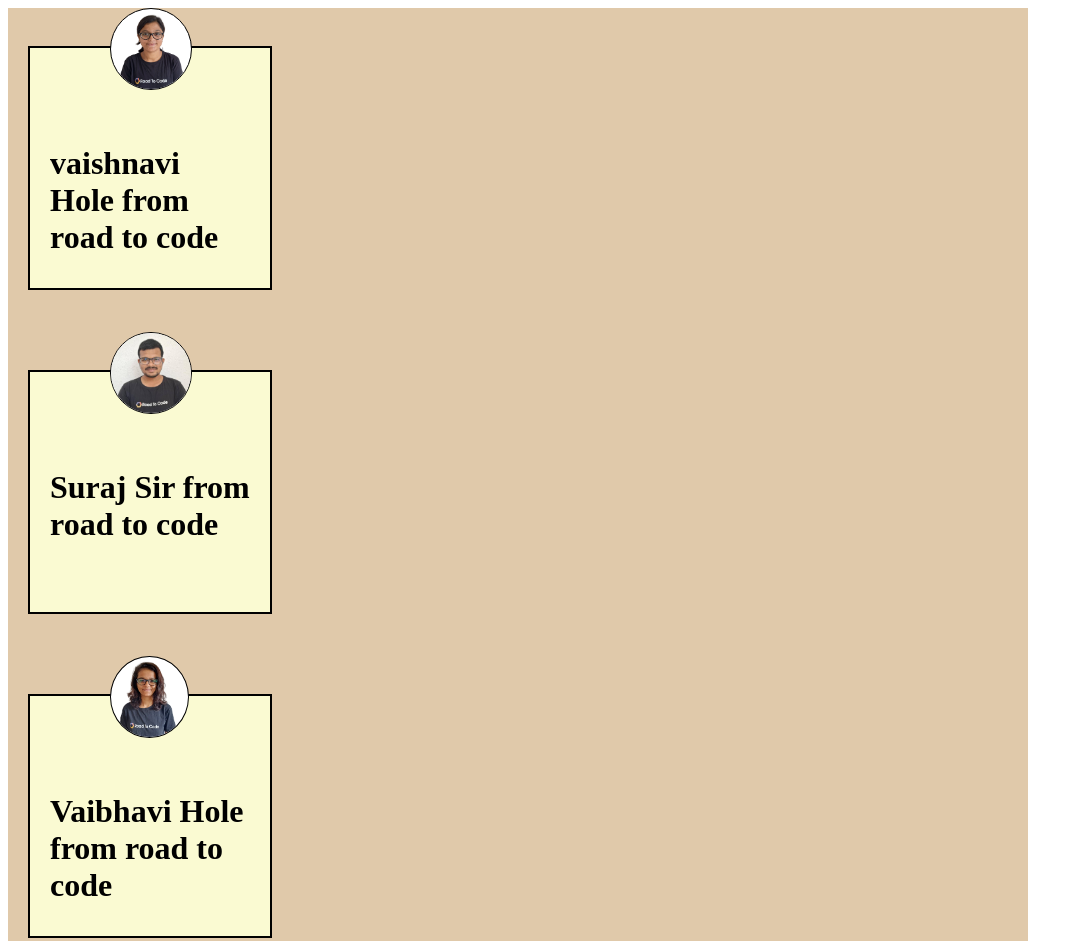
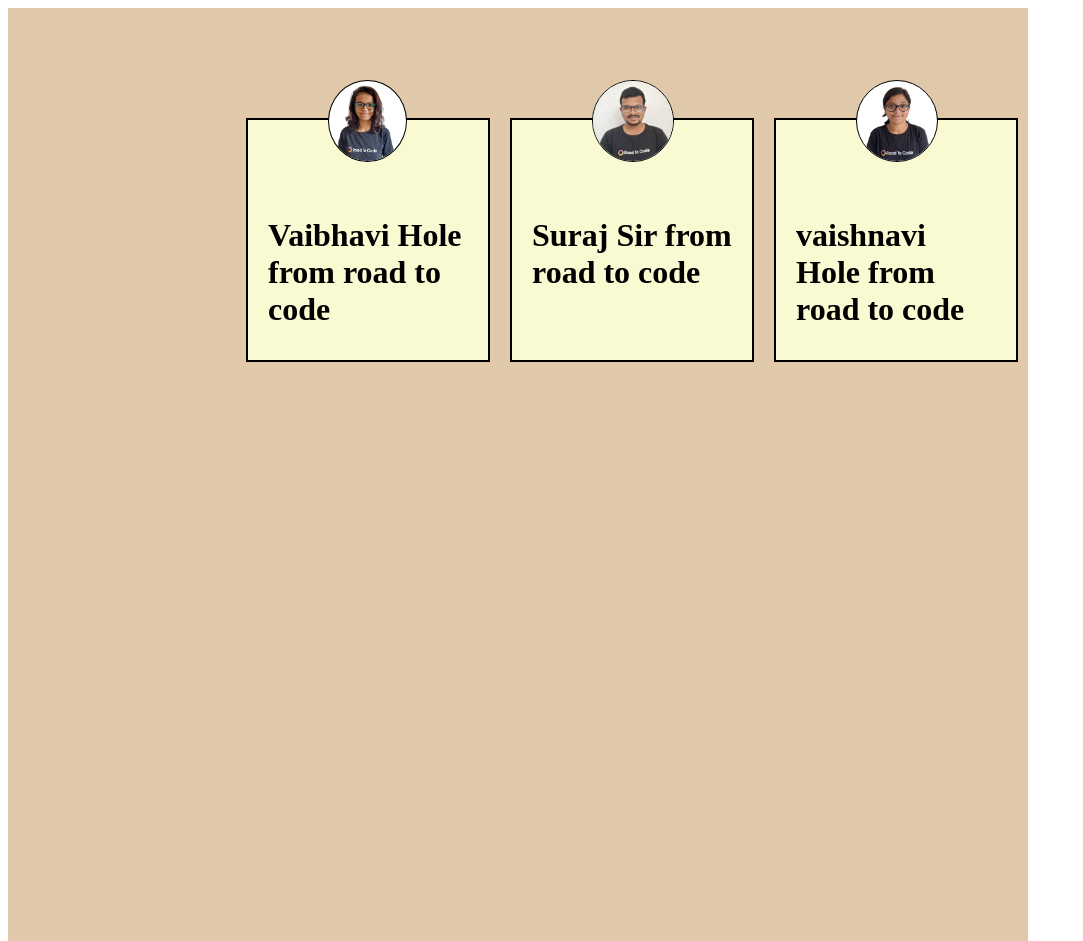
Before and after one commit to khardeaditya/Assign-17, a plain HTML site: page index.html in a window 1280 px wide. Shown: the top 941 px of the page, without its empty margins (0-1083 px from the left). Drawn offline with Linux system fonts and the light colour scheme.

Commit message:
justify content right property added

```diff
--- a/index.html
+++ b/index.html
@@ -8,7 +8,7 @@
             width: 1000px;
             background-color: rgb(224, 201, 170);
             display: flex;
-            flex-direction: column-reverse;
+            justify-content: right;
             padding-left: 20px;
             padding-top: 100px;
         }
@@ -20,6 +20,7 @@
             padding: 20px;
             margin-top: 10px;
             margin-bottom: 70px;
+            margin: 10px;
         }
         .profile-pic{
             height: 80px;
```
